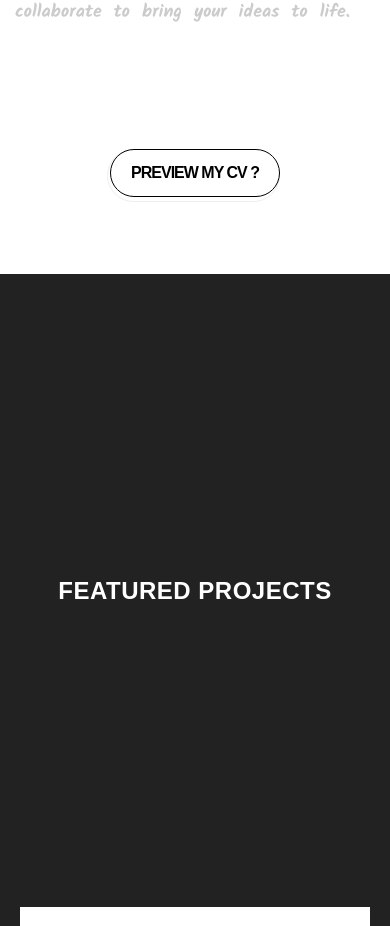
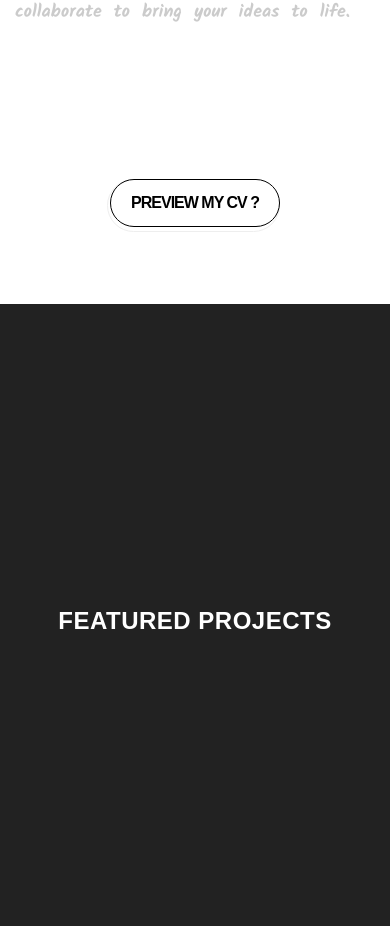
Before and after one commit to ameenmv/Portfolio, a Vue app: page / in a window 390 px wide. Shown: the part 1949-2875 px from the top of the page. Built offline with nearby package versions, Linux system fonts and the light colour scheme; a web font is replaced by a local one.

Commit message:
the finalllllll a5eeern

```diff
--- a/src/assets/projects.js
+++ b/src/assets/projects.js
@@ -159,7 +159,7 @@ export const projects = [
     video:
       "https://www.linkedin.com/embed/feed/update/urn:li:ugcPost:7328019292556333058?compact=1",
     type: "Portfolio Website",
-    website: "https://ameeenmv.netlify.app/",
+    website: "https://ameeenmvmvmv.netlify.app/",
     github: "https://github.com/ameenmv/mv",
     Description:
       "Finally, I finished the first version of my personal portfolio website! I built it completely with Vue.js and Bootstrap, making it fully responsive across all devices. The site includes a contact form that directly sends submitted messages to my email. I consider this version the starting point, and I plan to update it later with a new structure and design improvements.",
--- a/src/components/About.vue
+++ b/src/components/About.vue
@@ -484,6 +484,9 @@ video {
     padding: 10px 18px;
     font-size: 16px;
   }
+  .btnn {
+    margin-top: 150px !important;
+  }
 }
 
 @media (max-width: 480px) {
```
